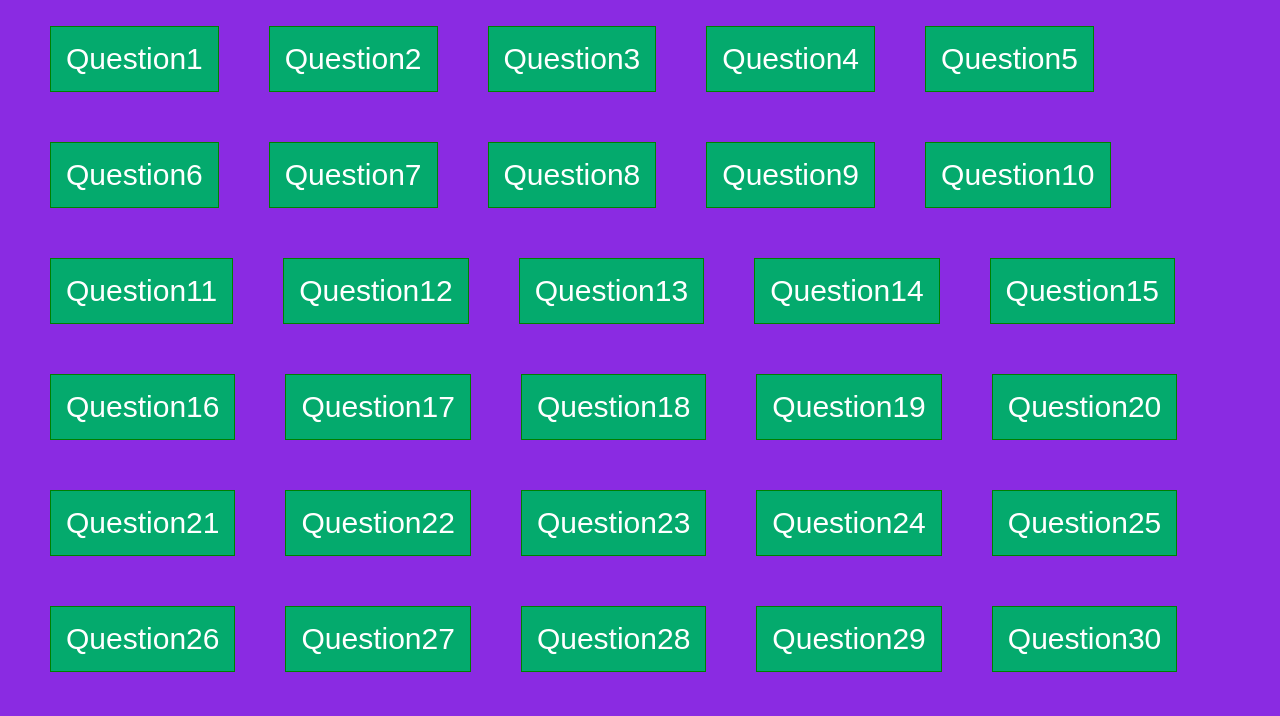
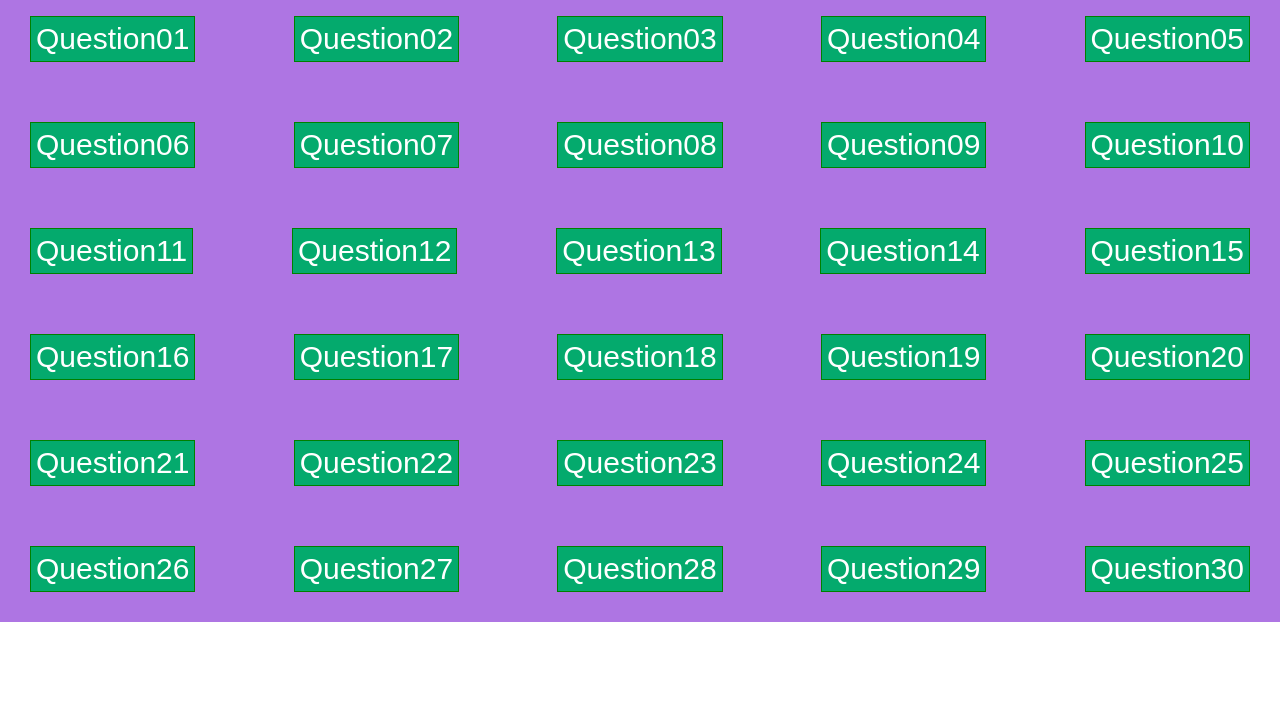
Before and after one commit to Sneha341/Assignment, a plain HTML site: page index.html in a window 1280 px wide. Shown: the part 84-800 px from the top of the page. Drawn offline with Linux system fonts and the light colour scheme.

Commit message:
modified file

```diff
--- a/index.html
+++ b/index.html
@@ -1,4 +1,4 @@
-<!DOCTYPE html>
+<html>
 <html lang="en">
 <head>
     <meta charset="UTF-8">
@@ -11,74 +11,82 @@
             margin:0;
         }
         .heading{
-           display: flex;
            background-color: rgb(77, 75, 77);
-           padding-left: 30%;
+           text-align: center;
            color:beige;
-           height:60px;
+           height:70px;
            font-size: 25px;
-
+           font-family:Georgia, 'Times New Roman', Times, serif;
         }
-        .section{
+        .container{
+            display: flex;
+            flex-direction: column;
+            justify-content: space-between;
             background-color: rgb(174, 117, 227);
             height:auto;
             width:100%;
         }
         button{
-             background-color: #04AA6D; /* Green background */
-            border: 1px solid green; /* Green border */
-            color: white; /* White text */
-            padding: 15px 15px; /* Some padding */
-            cursor: pointer; /* Pointer/hand icon */
-            float: left; /* Float the buttons side by side */
+            background-color: #04AA6D;
+            border: 1px solid green;
+            color: white;
+            cursor: pointer;
             font-size: 30px;
-            margin: 50px 0px 0px 50px;
+            padding:5px;
+        }
+        .cont1{
+            padding:30px;
+            display: flex;
+            justify-content: space-between;
         }
 
     </style>
 </head>
-<body bgcolor="blueviolet">
+<body>
             <div class=heading><h1>Second Assignment</h1></div>
-            <div class="section">
-
-                    <a href="AllCodes/Q1.html"><button class="btn">Question1</button></a>
-                    <a href="AllCodes/Q2.html"><button class="btn">Question2</button></a>
-                    <a href="AllCodes/Q3.html"><button class="btn">Question3</button></a>
-                    <a href="AllCodes/Q4.html"><button class="btn">Question4</button></a>
-                    <a href="AllCodes/Q5.html"><button class="btn">Question5</button></a>
-
-                    <a href="AllCodes/Q6.html"><button class="btn">Question6</button></a>
-                    <a href="AllCodes/Q7.html"><button class="btn">Question7</button></a>
-                    <a href="AllCodes/Exercise8.html"><button>Question8</button></a>
-                    <a href="AllCodes/9.html"><button>Question9</button></a>
+            <div class="container">
+                <div class="cont1">
+                    <a href="AllCodes/Q1.html"><button>Question01</button></a>
+                    <a href="AllCodes/Q2.html"><button>Question02</button></a>
+                    <a href="AllCodes/Q3.html"><button>Question03</button></a>
+                    <a href="AllCodes/Q4.html"><button>Question04</button></a>
+                    <a href="AllCodes/Q5.html"><button>Question05</button></a>
+                </div>
+                <div class="cont1">
+                    <a href="AllCodes/Q6.html"><button>Question06</button></a>
+                    <a href="AllCodes/Q7.html"><button>Question07</button></a>
+                    <a href="AllCodes/Exercise8.html"><button>Question08</button></a>
+                    <a href="AllCodes/9.html"><button>Question09</button></a>
                     <a href="AllCodes/10.html"><button>Question10</button></a>
-
+                </div>
+                <div class="cont1">
                     <a href="AllCodes/Q11.html"><button>Question11</button></a>
                     <a href="AllCodes/12.html"><button>Question12</button></a>
                     <a href="AllCodes/13.html"><button>Question13</button></a>
                     <a href="AllCodes/Q14.html"><button>Question14</button></a>
                     <a href="AllCodes/Q15.html"><button>Question15</button></a>
-
+                </div>
+                <div class="cont1">
                     <a href="AllCodes/Q16.html"><button>Question16</button></a>
                     <a href="AllCodes/Q17.html"><button>Question17</button></a>
                     <a href="AllCodes/Q18.html"><button>Question18</button></a>
                     <a href="AllCodes/Q19.html"><button>Question19</button></a>
                     <a href="AllCodes/20.html"><button>Question20</button></a>
-
+                </div>
+                <div class="cont1">
                     <a href="AllCodes/21.html"><button>Question21</button></a>
                     <a href="AllCodes/Exercise22.html"><button>Question22</button></a>
                     <a href="AllCodes/Exercise23.html"><button>Question23</button></a>
                     <a href="AllCodes/Exercise24.html"><button>Question24</button></a>
                     <a href="AllCodes/Exercise25.html"><button>Question25</button></a>
-
+                </div>
+                <div class="cont1">
                     <a href="AllCodes/Exercise26.html"><button>Question26</button></a>
                     <a href="AllCodes/Exercise27.html"><button>Question27</button></a>
                     <a href="AllCodes/Exercise28.html"><button>Question28</button></a>
                     <a href="AllCodes/Exercise29.html"><button>Question29</button></a>
                     <a href="AllCodes/Exercise30.html"><button>Question30</button></a>
-
-
-
+                </div>
             </div>
 
 </body>
```
